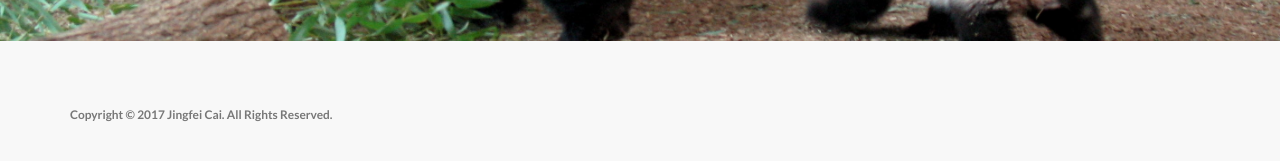
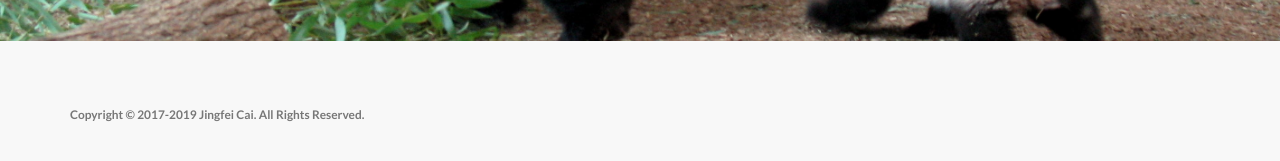
Before and after one commit to Ailuropoda1864/personal_site, a Jekyll site: the page built from index.html, in a window 1280 px wide and 900 px high, scrolled down 1243 px. Shown: the part 727-888 px from the top of the window. Built offline with Jekyll 4.4.1, drawn with Linux system fonts in a browser that asks for light colours.

Commit message:
updated copyright year

```diff
--- a/_config.yml
+++ b/_config.yml
@@ -7,7 +7,7 @@ title: Jingfei Cai Portfolio
 email: faychoy@gmail.com
 author: Jingfei Cai
 description: Data science projects and musings by Jingfei Cai
-copyright: 'Copyright &copy; 2017 Jingfei Cai. All Rights Reserved.'
+copyright: 'Copyright &copy; 2017-2019 Jingfei Cai. All Rights Reserved.'
 credits: 'Credits: Landing Page is a free to use, open source Bootstrap theme created by <a href="http://startbootstrap.com/">Start Bootstrap</a>.'
 
 # ----------------------- #
```
